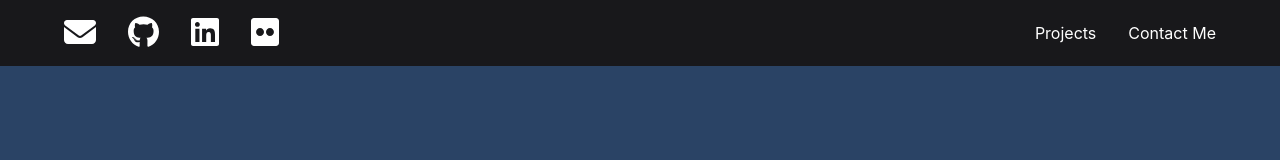
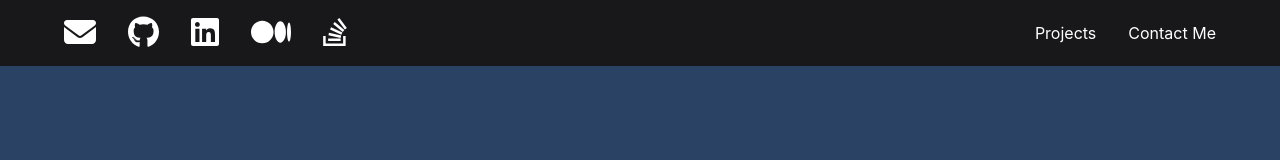
Before and after one commit to juanpg/coursera-portfolio, a React (Create React App) app: page / in a window 1280 px wide. Shown: the top 160 px of the page. Built offline with nearby package versions, Linux system fonts and the light colour scheme.

Commit message:
Hide header on scroll

```diff
--- a/src/components/Header.js
+++ b/src/components/Header.js
@@ -1,33 +1,34 @@
-import React, { useEffect, useRef } from "react";
+import React, { useState, useEffect } from "react";
 import { FontAwesomeIcon } from "@fortawesome/react-fontawesome";
 import { faEnvelope } from "@fortawesome/free-solid-svg-icons";
 import {
   faGithub,
   faLinkedin,
-  faFlickr,
+  faMedium,
+  faStackOverflow,
 } from "@fortawesome/free-brands-svg-icons";
 import { Box, HStack } from "@chakra-ui/react";
 
 const socials = [
   {
     icon: faEnvelope,
-    url: "mailto: juanpg@gmail.com",
-    alt: "E-Mail"
+    url: "mailto: hello@example.com",
   },
   {
     icon: faGithub,
-    url: "https://github.com/juanpg",
-    alt: "Github"
+    url: "https://github.com",
   },
   {
     icon: faLinkedin,
-    url: "https://www.linkedin.com/in/juanpablogonzalezruiz/",
-    alt: "LinkedIn"
+    url: "https://www.linkedin.com",
   },
   {
-    icon: faFlickr,
-    url: "https://www.flickr.com/photos/juanpg",
-    alt: "Flickr"
+    icon: faMedium,
+    url: "https://medium.com",
+  },
+  {
+    icon: faStackOverflow,
+    url: "https://stackoverflow.com",
   },
 ];
 
@@ -44,6 +45,29 @@ const Header = () => {
     }
   };
 
+  const [scrollDirection, setScrollDirection] = useState(false);
+
+  useEffect(() => {
+    let lastY = window.scrollY;
+
+    const handleScroll = (e) => {
+      const currentY = window.scrollY;
+      const direction = currentY > lastY ? 'down' : 'up';
+
+      if(direction !== scrollDirection && Math.abs(currentY - lastY) > 10) {
+        setScrollDirection(direction);
+      }
+
+      lastY = Math.max(currentY, 0);
+    }
+
+    window.addEventListener('scroll', handleScroll);
+
+    return () => {
+      window.removeEventListener('scroll', handleScroll);
+    }
+  }, [scrollDirection]);
+
   return (
     <Box
       position="fixed"
@@ -51,6 +75,7 @@ const Header = () => {
       left={0}
       right={0}
       translateY={0}
+      transform={scrollDirection === 'down' ? 'translateY(-200px)' : 'translateY(0)'}
       transitionProperty="transform"
       transitionDuration=".3s"
       transitionTimingFunction="ease-in-out"
@@ -66,8 +91,8 @@ const Header = () => {
           <nav>
             <HStack spacing={8}>
             {
-              socials.map(social => (
-                <a key={social.alt} href={social.url} alt={social.alt}>
+              socials.map((social, idx) => (
+                <a key={idx} href={social.url}>
                   <FontAwesomeIcon icon={social.icon} size="2x" />
                 </a>
               ))
```
